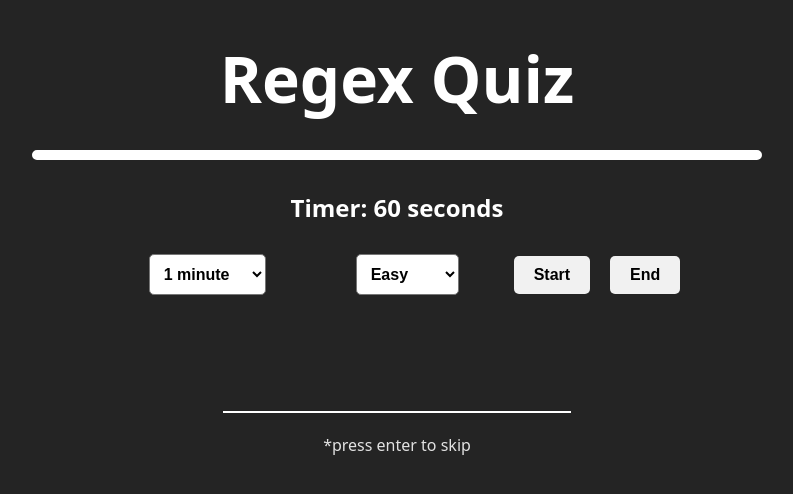
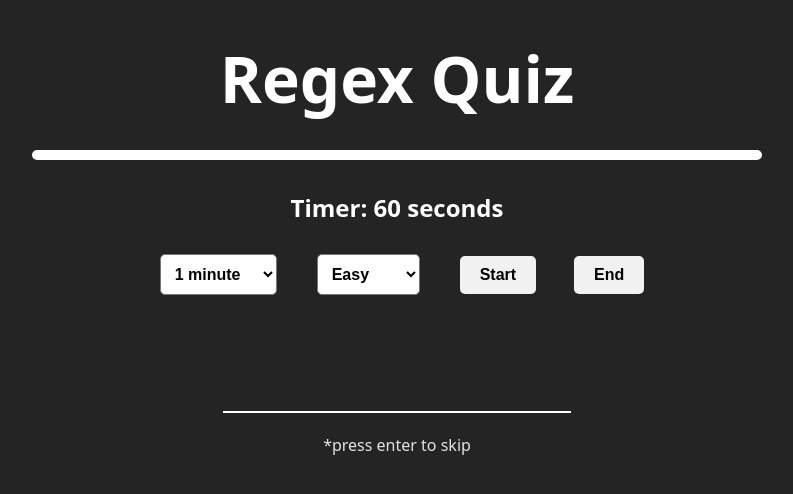
Before and after one commit to jaronlong52/regex-quiz, a React (Vite) app in the folder regex-quiz/: page / in a window 1280 px wide. Shown: the top 494 px of the page, without its empty margins (243-1036 px from the left). Built offline with nearby package versions, Linux system fonts and the light colour scheme.

Commit message:
formatting corrections

```diff
--- a/regex-quiz/src/components/info.tsx
+++ b/regex-quiz/src/components/info.tsx
@@ -119,11 +119,13 @@ const Info: React.FC<InfoProps> = ({
 						</option>
 					))}
 				</select>
-				<div>
+				<div className="info-buttons">
 					<Button onClick={handleStart} disabled={isStarted}>
 						Start
 					</Button>
-					<Button onClick={handleEnd}>End</Button>
+					<div className="info-buttons-end">
+						<Button onClick={handleEnd}>End</Button>
+					</div>
 				</div>
 			</div>
 		</div>
--- a/regex-quiz/src/components/layouts/info.css
+++ b/regex-quiz/src/components/layouts/info.css
@@ -19,8 +19,8 @@
   flex-direction: row;
   align-items: center;
   margin-top: 20px;
-  justify-content: space-between; /* Updated property */
-  margin: 0 auto; /* Centers the container horizontally */
+  justify-content: space-between;
+  margin: 0 auto;
 }
 
 .info-container div {
@@ -49,11 +49,19 @@
   font-weight: 600;
   padding: 10px 10px 10px 10px;
   border-radius: 5px;
-  margin-left: 45px;
-  margin-right: 45px;
+  margin-left: 20px;
+  margin-right: 20px;
 }
 
 .info-dropdown-options {
   color: black;
   font-weight: 500;
 }
+
+.info-buttons {
+  margin-left: 10px;
+}
+
+.info-buttons-end {
+  margin-left: 18px;
+}
--- a/regex-quiz/src/components/prompt.tsx
+++ b/regex-quiz/src/components/prompt.tsx
@@ -106,7 +106,7 @@ const Prompt: React.FC<PromptProps> = ({ started, ended, difficulty }) => {
 			{!ended && <div>*press enter to skip</div>}
 			{ended && (
 				<div className="results-container">
-					<h3 style={{ textAlign: "center" }}>Results</h3>
+					<h2 style={{ textAlign: "center" }}>Results</h2>
 					<ul>
 						{Array.from(myMapRef.current.entries()).map(
 							([key, result], idx) => (
```
